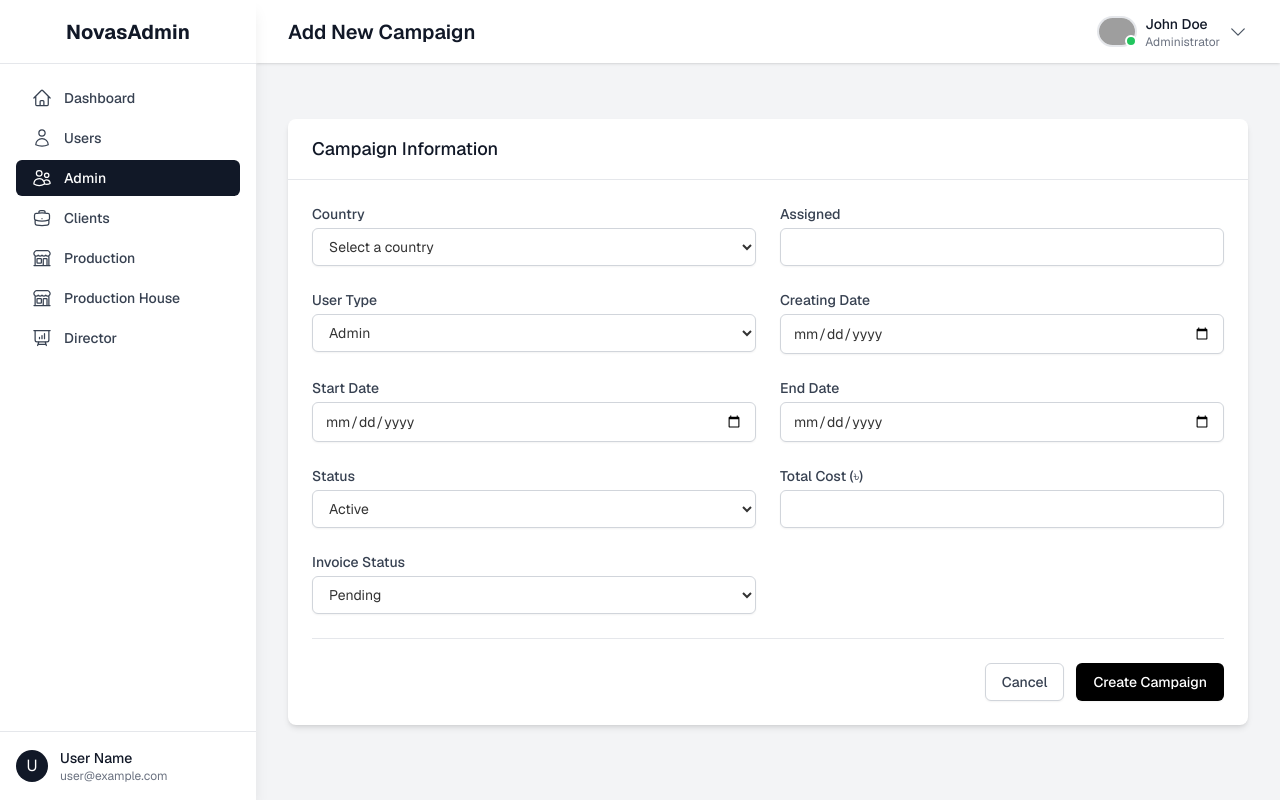
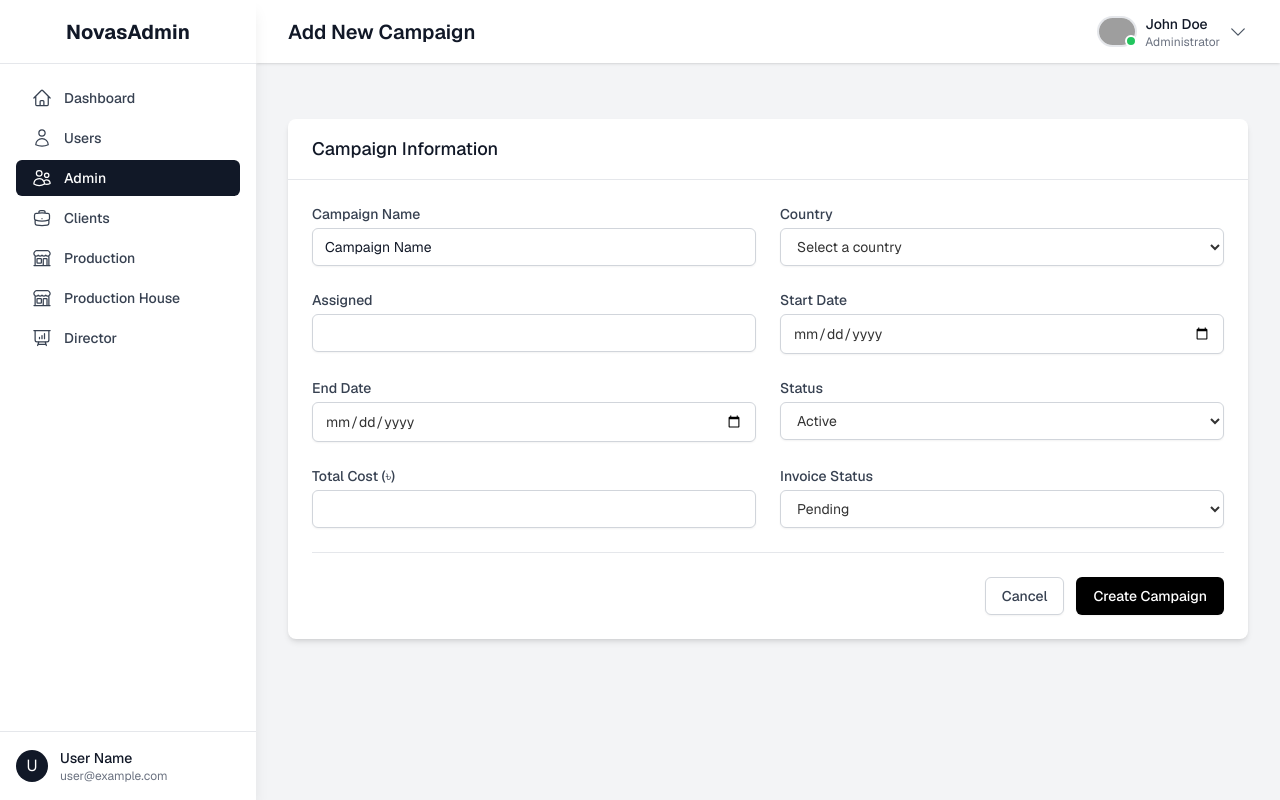
Before and after one commit to einfoengine/novasadmin, a Next.js app: page /admin/add-campaign in a window 1280 px wide. Built offline with nearby package versions, Linux system fonts and the light colour scheme; grey boxes are pictures that could not be loaded.

Commit message:
Add campaign correction - 1

```diff
--- a/src/app/admin/add-campaign/page.tsx
+++ b/src/app/admin/add-campaign/page.tsx
@@ -62,6 +62,21 @@ export default function AddCampaign() {
               </div>
               <form onSubmit={handleSubmit} className="p-6">
                 <div className="grid grid-cols-1 gap-6 sm:grid-cols-2">
+                  {/* Campaign Name */}
+                  <div>
+                    <label htmlFor="campaignname" className="block text-sm font-medium text-gray-700 mb-1">
+                      Campaign Name
+                    </label>
+                    <input
+                      type="text"
+                      name="campaignname"
+                      id="campaignname"
+                      required
+                      value={"Campaign Name"}
+                      onChange={handleChange}
+                      className="block w-full px-3 py-2 bg-white border border-gray-300 rounded-md shadow-sm focus:outline-none focus:ring-black focus:border-black sm:text-sm"
+                    />
+                  </div>
                   {/* Country */}
                   <div>
                     <label htmlFor="country" className="block text-sm font-medium text-gray-700 mb-1">
@@ -93,41 +108,6 @@ export default function AddCampaign() {
                       id="assigned"
                       required
                       value={formData.assigned}
-                      onChange={handleChange}
-                      className="block w-full px-3 py-2 bg-white border border-gray-300 rounded-md shadow-sm focus:outline-none focus:ring-black focus:border-black sm:text-sm"
-                    />
-                  </div>
-
-                  {/* User Type */}
-                  <div>
-                    <label htmlFor="typeofuser" className="block text-sm font-medium text-gray-700 mb-1">
-                      User Type
-                    </label>
-                    <select
-                      name="typeofuser"
-                      id="typeofuser"
-                      required
-                      value={formData.typeofuser}
-                      onChange={handleChange}
-                      className="block w-full px-3 py-2 bg-white border border-gray-300 rounded-md shadow-sm focus:outline-none focus:ring-black focus:border-black sm:text-sm"
-                    >
-                      <option value="Admin">Admin</option>
-                      <option value="User">User</option>
-                      <option value="Manager">Manager</option>
-                    </select>
-                  </div>
-
-                  {/* Creating Date */}
-                  <div>
-                    <label htmlFor="creatingdate" className="block text-sm font-medium text-gray-700 mb-1">
-                      Creating Date
-                    </label>
-                    <input
-                      type="date"
-                      name="creatingdate"
-                      id="creatingdate"
-                      required
-                      value={formData.creatingdate}
                       onChange={handleChange}
                       className="block w-full px-3 py-2 bg-white border border-gray-300 rounded-md shadow-sm focus:outline-none focus:ring-black focus:border-black sm:text-sm"
                     />
```
